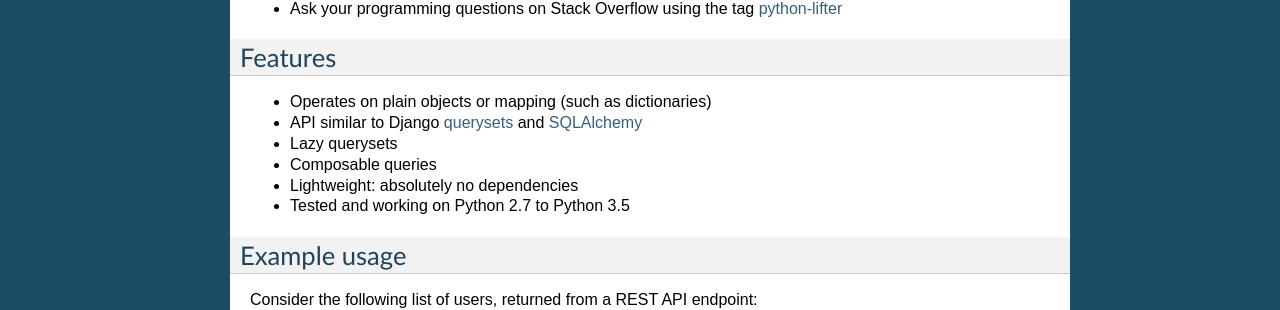
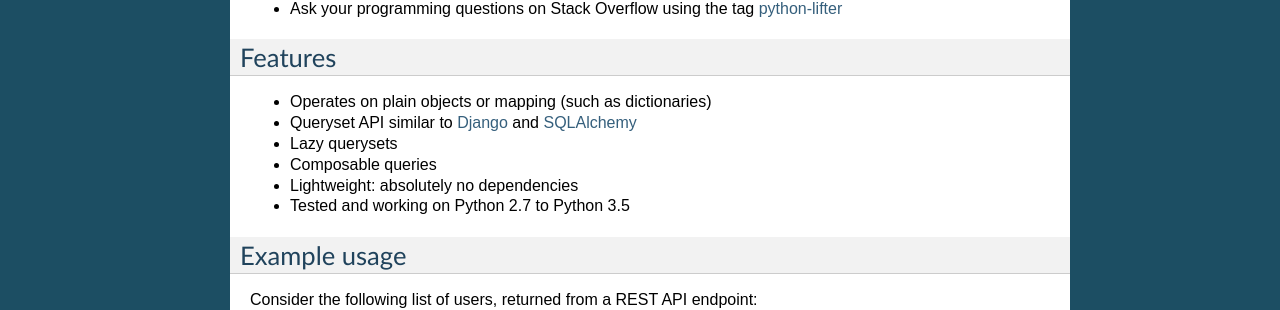
Before and after one commit to jewel0647/lifter, a Sphinx documentation site: the page built from docs/readme.rst, in a window 1280 px wide. Shown: the part 337-647 px from the top of the page. Built offline with Sphinx 7.4.7, drawn with Linux system fonts in a browser that asks for light colours.

Commit message:
Removed useless documentation paragraph

```diff
--- a/README.rst
+++ b/README.rst
@@ -31,13 +31,13 @@ Features
 --------
 
 * Operates on plain objects or mapping (such as dictionaries)
-* API similar to Django querysets_ and SQLAlchemy_
+* Queryset API similar to Django_  and SQLAlchemy_
 * Lazy querysets
 * Composable queries
 * Lightweight: absolutely no dependencies
 * Tested and working on Python 2.7 to Python 3.5
 
-.. _querysets: https://docs.djangoproject.com/en/1.9/ref/models/querysets/
+.. _Django: https://docs.djangoproject.com/en/1.9/ref/models/querysets/
 .. _SQLAlchemy: http://docs.sqlalchemy.org/en/rel_1_0/orm/tutorial.html#common-filter-operators
 
 Example usage
--- a/docs/usage.rst
+++ b/docs/usage.rst
@@ -69,9 +69,6 @@ and a test function:
     # You can use the query to match a single object if you want
     # Will return True if kurt.age > 36
     query.match(kurt)
-
-When you create a :py:class:`QuerySet` by calling one of the previous methods such as :py:func:`filter`, lifter will store the query,
-and apply it when it's time to actually retrieve the data (usually when you loop over the results).
 
 
 QuerySet methods
```
